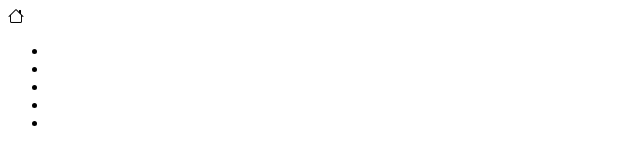
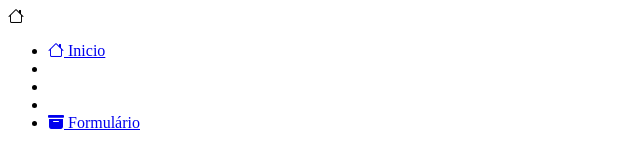
Before and after one commit to Paidifamilia/projeto-do-ano-letivo, a plain HTML site: page index.html in a window 1280 px wide. Shown: the whole page, without its empty margins (0-640 px from the left). Drawn offline with nearby package versions, Linux system fonts and the light colour scheme.

Commit message:
index.html

```diff
--- a/index.html
+++ b/index.html
@@ -17,8 +17,8 @@
       <ul>
     <li class="item menu">
 <a href="#">
-    <span class="icon"></span>
-      <span class="txt-link"></span>
+    <span class="icon"><i class="bi bi-house"></i></span>
+      <span class="txt-link">Inicio</span>
 </a>
     </li>
             <li class="item menu">
@@ -41,8 +41,8 @@
     </li>
             <li class="item menu">
 <a href="#">
-    <span class="icon"></span>
-      <span class="txt-link"></span>
+    <span class="icon"><i class="bi bi-archive-fill"></i></span>
+      <span class="txt-link">Formulário</span>
 </a>
     </li>
       </ul>
```
